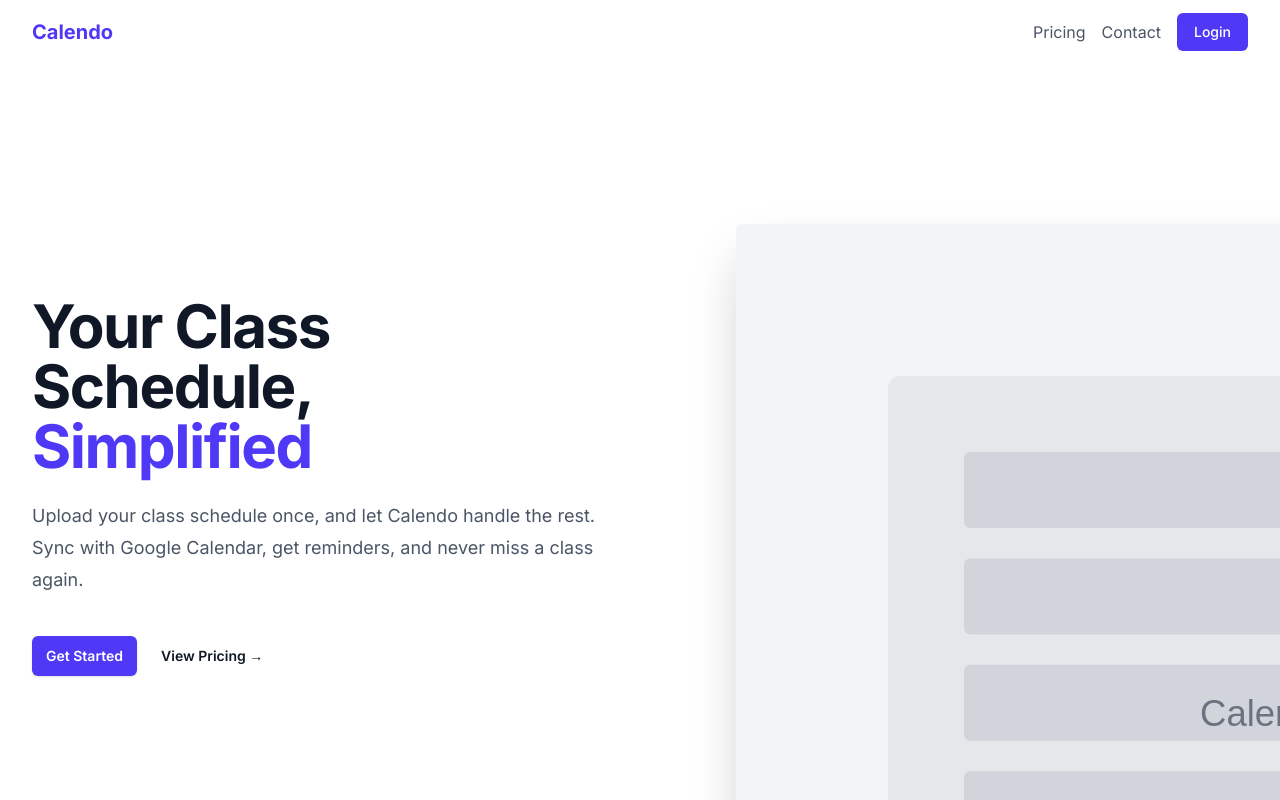
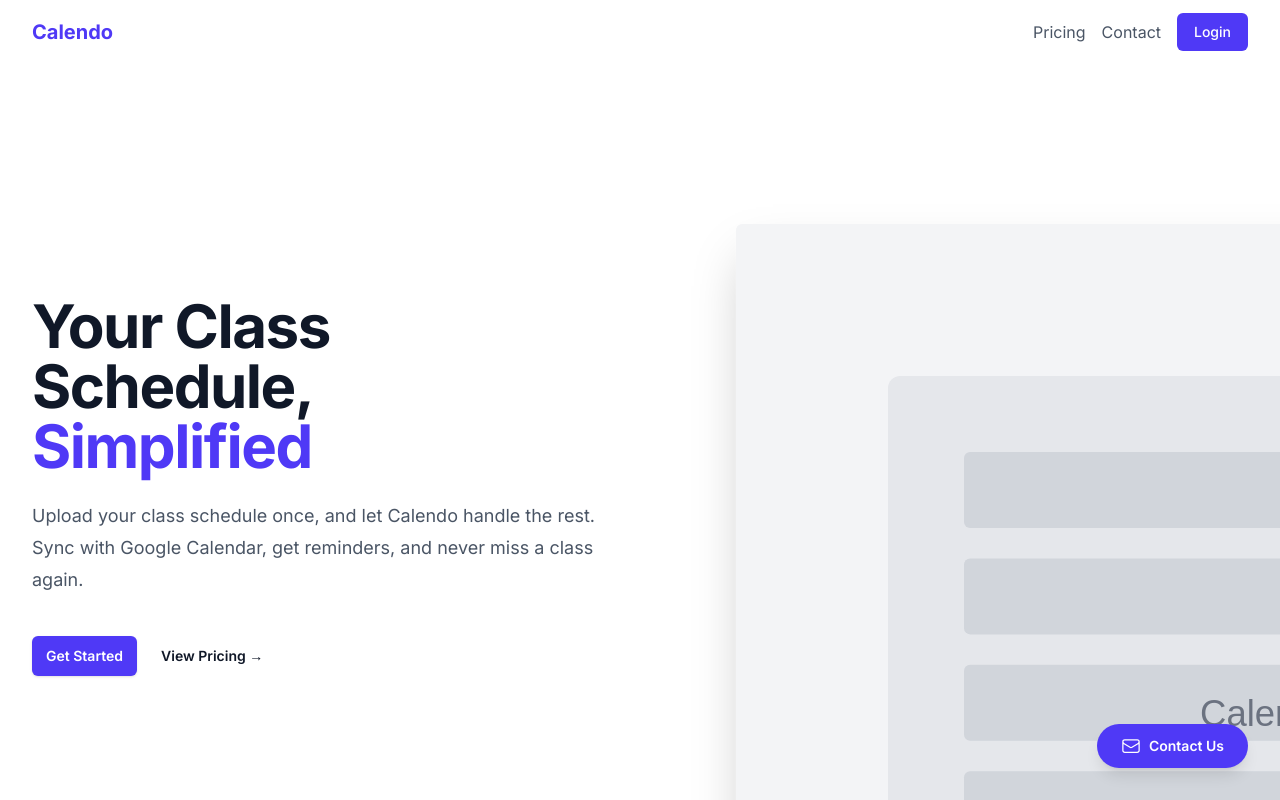
Before and after one commit to GPadaka19/Calendo, a Next.js app in the folder frontend/: page / in a window 1280 px wide. Shown: the top 800 px of the page. Built offline with nearby package versions, Linux system fonts and the light colour scheme.

Commit message:
feat: include ContactButton in Layout for improved user support

```diff
--- a/frontend/src/components/layout/Layout.tsx
+++ b/frontend/src/components/layout/Layout.tsx
@@ -1,6 +1,7 @@
 import { ReactNode } from 'react';
 import Header from './Header';
 import Footer from './Footer';
+import ContactButton from '../ContactButton';
 
 interface LayoutProps {
   children: ReactNode;
@@ -14,6 +15,7 @@ export default function Layout({ children }: LayoutProps) {
         {children}
       </main>
       <Footer />
+      <ContactButton />
     </div>
   );
 }
```
